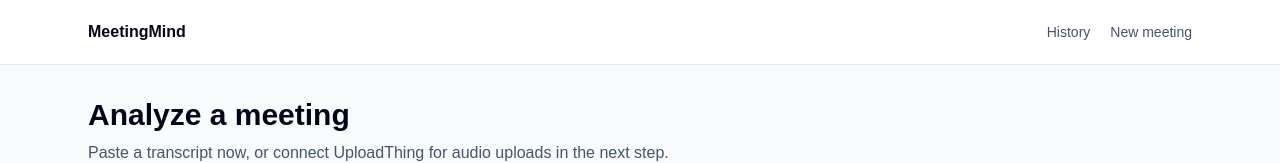
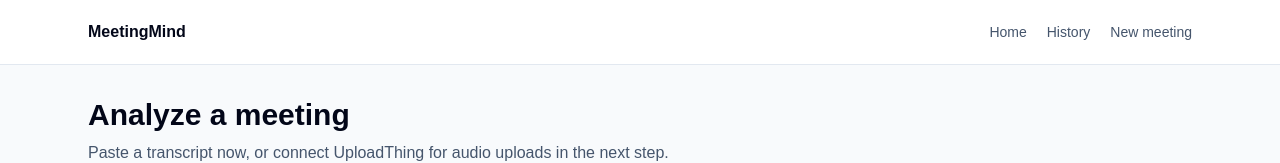
Before and after one commit to farooqhassan92/meetingmind, a Next.js app: page /dashboard/new in a window 1280 px wide. Shown: the top 163 px of the page. Built offline with nearby package versions, Linux system fonts and the light colour scheme; no server answers.

Commit message:
Improve dashboard navigation

```diff
--- a/app/dashboard/layout.tsx
+++ b/app/dashboard/layout.tsx
@@ -16,14 +16,13 @@ export default function DashboardLayout({
             MeetingMind
           </Link>
           <nav className="flex items-center gap-5 text-sm text-slate-600">
+            <Link href="/">Home</Link>
             <Link href="/dashboard">History</Link>
             <Link href="/dashboard/new">New meeting</Link>
             {hasClerkKey ? (
               <UserButton />
             ) : (
-              <span className="rounded-md border border-slate-200 px-3 py-1 text-slate-500">
-                Local
-              </span>
+              <Link href={{ pathname: "/sign-in" }}>Sign in</Link>
             )}
           </nav>
         </div>
```
